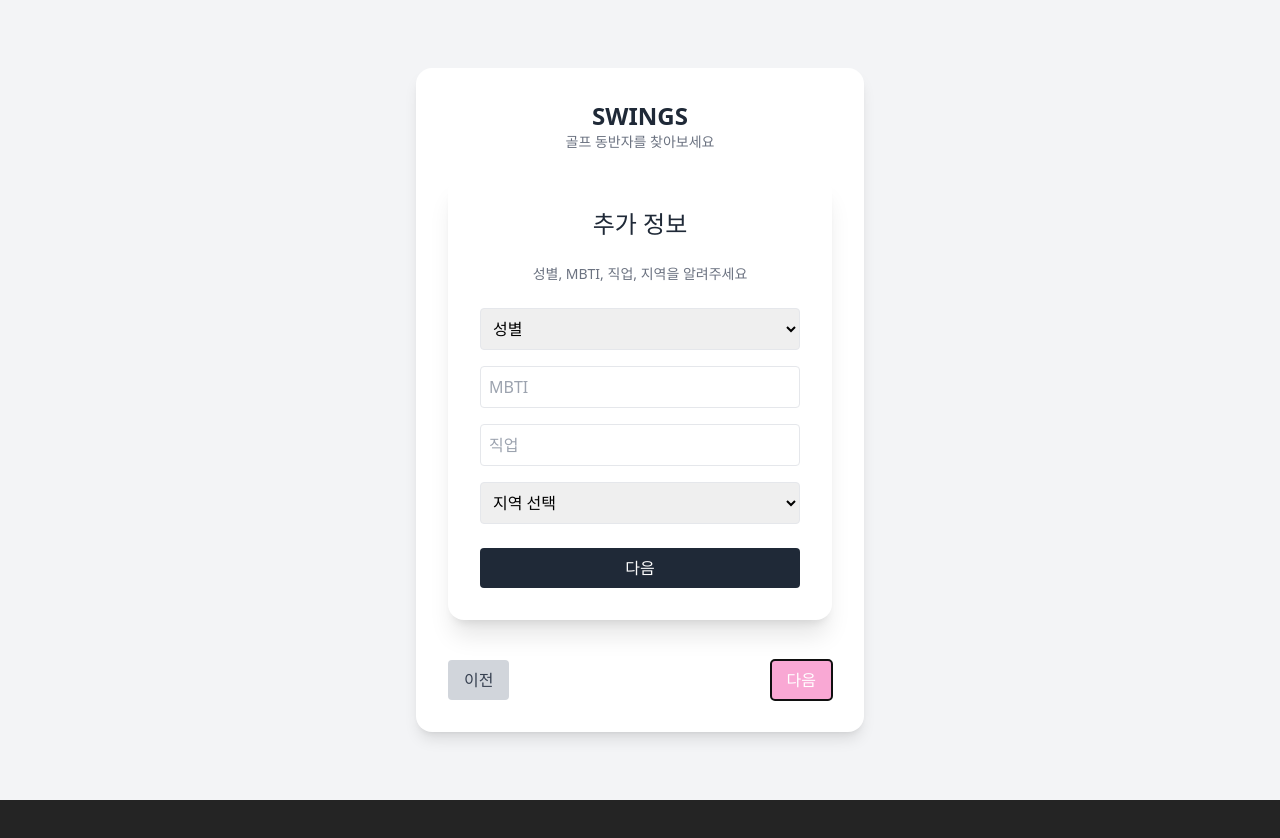
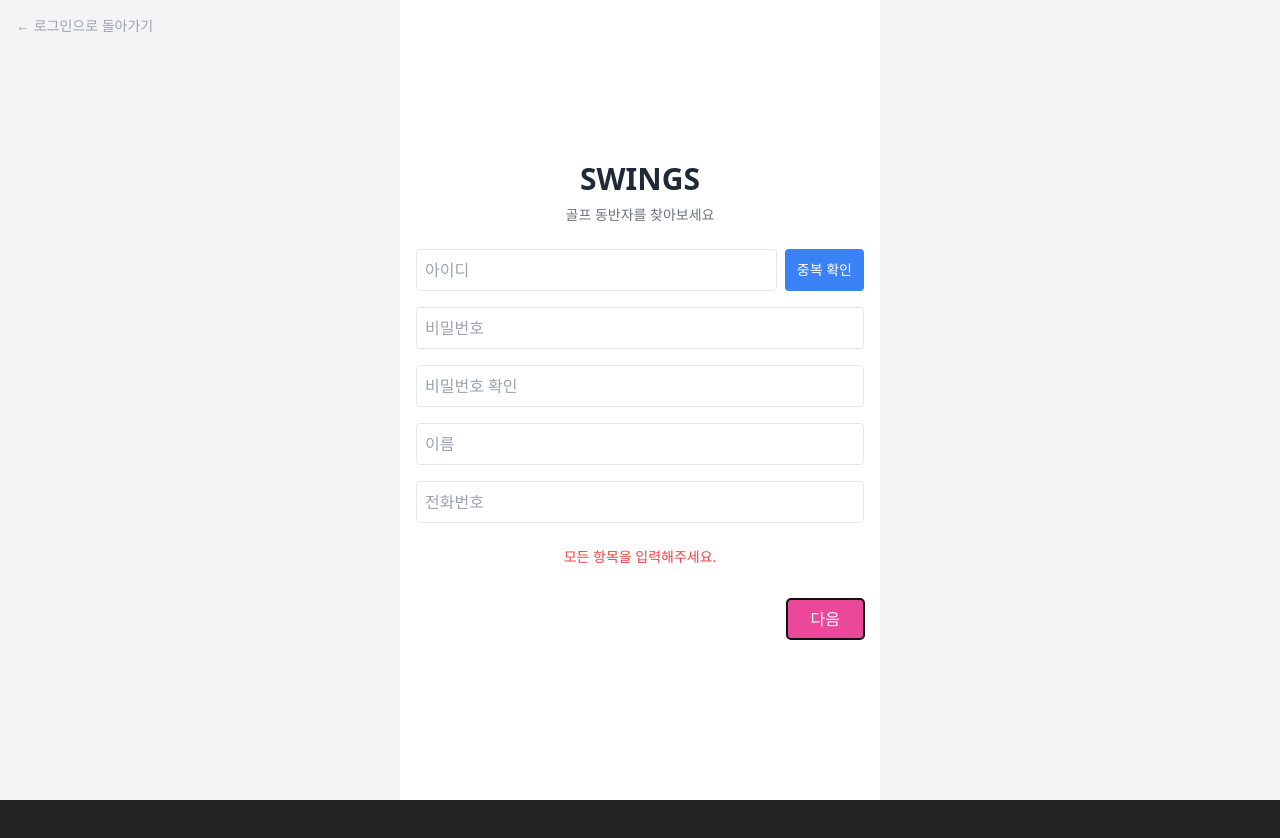
Before and after one commit to SWINGS-SOLOFF/SWINGS-FE, a React (Vite) app: page /swings/signup in a window 1280 px wide. Both pictures are taken after a click on the button "다음". Shown: the top 838 px of the page. Built offline with nearby package versions, Linux system fonts and the light colour scheme.

Commit message:
회원가입 기능 완성 -2

```diff
--- a/src/1_user/components/SignupContainer.jsx
+++ b/src/1_user/components/SignupContainer.jsx
@@ -1,68 +1,114 @@
 import { useState } from "react";
+import { useNavigate } from "react-router-dom";
 import SignupStep1 from "./SignupStep1";
 import SignupStep2 from "./SignupStep2";
 import SignupStep3 from "./SignupStep3";
 import SignupStep4 from "./SignupStep4";
+import { signupUser } from "../api/userApi"; // 🔥 회원가입 API 추가
 
 const steps = [SignupStep1, SignupStep2, SignupStep3, SignupStep4];
 
 export default function SignupContainer() {
   const [step, setStep] = useState(0);
   const [formData, setFormData] = useState({});
-
-  const CurrentStep = steps[step];
-
-  const nextStep = () => setStep((prev) => prev + 1);
-  const prevStep = () => setStep((prev) => prev - 1);
+  const [error, setError] = useState("");
+  const [loading, setLoading] = useState(false);
+  const navigate = useNavigate();
 
   const updateData = (newData) => {
     setFormData((prev) => ({ ...prev, ...newData }));
   };
 
-  const handleSubmit = () => {
-    console.log("최종 데이터:", formData);
-    // 👉 submitForm(formData) API 연동 위치
+  const nextStep = () => {
+    const currentStepFields = Object.keys(formDataPerStep[step]);
+    const hasEmpty = currentStepFields.some(
+      (field) => !formData[field] || formData[field].trim() === ""
+    );
+    if (hasEmpty) {
+      setError("모든 항목을 입력해주세요.");
+      return;
+    }
+
+    setError("");
+    setStep((prev) => prev + 1);
   };
 
+  const prevStep = () => setStep((prev) => prev - 1);
+
+  const handleSubmit = async () => {
+    setError("");
+    setLoading(true);
+    try {
+      const response = await signupUser(formData); // 🔥 API 호출
+      alert("회원가입이 완료되었습니다!");
+      navigate("/swings"); // 로그인 페이지로 이동
+    } catch (e) {
+      setError("회원가입 중 오류가 발생했습니다.");
+    } finally {
+      setLoading(false);
+    }
+  };
+
+  const formDataPerStep = [
+    {
+      username: "",
+      password: "",
+      confirmPassword: "",
+      name: "",
+      phonenumber: "",
+    },
+    { gender: "", mbti: "", job: "", activityRegion: "" },
+    { hobbies: "", religion: "", smoking: "", drinking: "" },
+    { golfSkill: "", introduce: "" },
+  ];
+
+  const CurrentStep = steps[step];
+
   return (
-    <div className="min-h-screen flex items-center justify-center bg-gray-100 px-4">
-      <div className="w-full max-w-md bg-white rounded-2xl shadow-lg p-8 space-y-6">
-        <div className="text-center">
-          <h1 className="text-2xl font-bold text-gray-800">SWINGS</h1>
-          <p className="text-sm text-gray-500">골프 동반자를 찾아보세요</p>
-        </div>
+    <div className="min-h-screen bg-white flex flex-col justify-center items-center px-4">
+      <button
+        className="absolute top-4 left-4 text-sm text-gray-400 hover:text-gray-600"
+        onClick={() => navigate("/swings")}
+      >
+        ← 로그인으로 돌아가기
+      </button>
 
-        <CurrentStep
-          formData={formData}
-          updateData={updateData}
-          nextStep={nextStep}
-          prevStep={prevStep}
-          handleSubmit={handleSubmit}
-        />
+      <h1 className="text-3xl font-bold text-gray-800 mb-2">SWINGS</h1>
+      <p className="text-sm text-gray-500 mb-6">골프 동반자를 찾아보세요</p>
 
-        <div className="flex justify-between pt-4">
-          {step > 0 && (
+      <div className="w-full max-w-md space-y-6">
+        <CurrentStep formData={formData} updateData={updateData} />
+
+        {error && <p className="text-red-500 text-sm text-center">{error}</p>}
+
+        <div className="flex justify-between pt-2">
+          {step > 0 ? (
             <button
               onClick={prevStep}
-              className="px-4 py-2 bg-gray-300 rounded font-medium text-gray-700"
+              className="px-4 py-2 bg-gray-300 text-gray-700 rounded font-semibold"
+              disabled={loading}
             >
               이전
             </button>
+          ) : (
+            <div />
           )}
-          {step < steps.length - 1 && (
+
+          {step < steps.length - 1 ? (
             <button
               onClick={nextStep}
-              className="ml-auto px-4 py-2 bg-pink-300 text-white rounded font-semibold"
+              className="ml-auto px-6 py-2 bg-pink-500 text-white rounded font-semibold"
+              disabled={loading}
             >
               다음
             </button>
-          )}
-          {step === steps.length - 1 && (
+          ) : (
             <button
               onClick={handleSubmit}
-              className="ml-auto px-4 py-2 bg-purple-600 text-white rounded font-semibold"
+              className="ml-auto px-6 py-2 bg-purple-600 text-white rounded font-semibold"
+              disabled={loading}
             >
-              회원가입 완료
+              {loading ? "처리 중..." : "회원가입 완료"}
             </button>
           )}
         </div>
--- a/src/1_user/components/SignupStep1.jsx
+++ b/src/1_user/components/SignupStep1.jsx
@@ -1,111 +1,69 @@
+import { checkUsername } from "../api/userApi";
 import { useState } from "react";
-import { checkUsername } from "../api/userApi";
 
 export default function SignupStep1({ formData, updateData }) {
-  const [usernameMsg, setUsernameMsg] = useState("");
-  const [passwordConfirm, setPasswordConfirm] = useState("");
+  const [usernameCheck, setUsernameCheck] = useState("");
 
-  // 아이디 중복 확인
   const handleUsernameCheck = async () => {
     if (!formData.username) {
-      setUsernameMsg("아이디를 입력해주세요.");
+      setUsernameCheck("아이디를 입력해주세요.");
       return;
     }
-
-    try {
     const exists = await checkUsername(formData.username);
-      if (exists) {
-        setUsernameMsg("이미 존재하는 아이디입니다.");
-      } else {
-        setUsernameMsg("사용 가능한 아이디입니다.");
-      }
-    } catch (err) {
-      setUsernameMsg("아이디 확인 중 오류 발생");
-    }
+    setUsernameCheck(
+      exists ? "이미 사용 중인 아이디입니다." : "사용 가능한 아이디입니다."
+    );
   };
-
-  const passwordMatch =
-    formData.password && passwordConfirm
-      ? formData.password === passwordConfirm
-      : true;
 
   return (
     <div className="space-y-4">
-      <div>
-        <label className="block text-gray-600 mb-1">아이디</label>
       <div className="flex gap-2">
         <input
           type="text"
+          placeholder="아이디"
+          className="flex-1 border p-2 rounded text-black"
           value={formData.username || ""}
-            onChange={(e) => {
-              updateData({ username: e.target.value });
-              setUsernameMsg("");
-            }}
-            className="flex-1 border rounded p-2 text-black"
+          onChange={(e) => updateData({ username: e.target.value })}
         />
         <button
-            type="button"
+          className="px-3 py-2 text-sm bg-blue-500 text-white rounded"
           onClick={handleUsernameCheck}
-            className="px-3 py-2 text-sm  bg bg-blue-500 hover:bg-blue-600 text-white rounded"
         >
-            중복확인
+          중복 확인
         </button>
       </div>
-        {usernameMsg && (
-          <p
-            className={`text-sm mt-1 ${
-              usernameMsg.includes("가능") ? "text-green-500" : "text-red-500"
-            }`}
-          >
-            {usernameMsg}
-          </p>
+      {usernameCheck && (
+        <p className="text-sm text-gray-500 ml-1">{usernameCheck}</p>
       )}
-      </div>
 
-      <div>
-        <label className="block text-gray-600 mb-1">비밀번호</label>
       <input
         type="password"
+        placeholder="비밀번호"
+        className="w-full border p-2 rounded text-black"
         value={formData.password || ""}
         onChange={(e) => updateData({ password: e.target.value })}
-          className="w-full border rounded p-2 text-black"
       />
-      </div>
-
-      <div>
-        <label className="block text-gray-600 mb-1">비밀번호 확인</label>
       <input
         type="password"
-          value={passwordConfirm}
-          onChange={(e) => setPasswordConfirm(e.target.value)}
-          className="w-full border rounded p-2 text-black"
+        placeholder="비밀번호 확인"
+        className="w-full border p-2 rounded text-black"
+        value={formData.confirmPassword || ""}
+        onChange={(e) => updateData({ confirmPassword: e.target.value })}
       />
-        {formData.password && passwordConfirm && !passwordMatch && (
-          <p className="text-sm text-red-500 mt-1">
-            비밀번호가 일치하지 않습니다.
-          </p>
-        )}
-      </div>
-
-      <div>
-        <label className="block text-gray-600 mb-1">이름</label>
       <input
         type="text"
+        placeholder="이름"
+        className="w-full border p-2 rounded text-black"
         value={formData.name || ""}
         onChange={(e) => updateData({ name: e.target.value })}
-          className="w-full border rounded p-2 text-black"
       />
-      </div>
-
-      <div>
-        <label className="block text-gray-600 mb-1">전화번호</label>
       <input
         type="tel"
+        placeholder="전화번호"
+        className="w-full border p-2 rounded text-black"
         value={formData.phonenumber || ""}
         onChange={(e) => updateData({ phonenumber: e.target.value })}
-          className="w-full border rounded p-2 text-black"
       />
-      </div>
     </div>
   );
 }
--- a/src/1_user/components/SignupStep2.jsx
+++ b/src/1_user/components/SignupStep2.jsx
@@ -1,60 +1,38 @@
-import { motion } from "framer-motion";
-
-export default function SignupStep2({ formData, onChange, onNext }) {
-  const handleSelect = (e) => {
-    const { name, value } = e.target;
-    onChange(name, value);
-  };
-
+export default function SignupStep2({ formData, updateData, nextStep }) {
   return (
-    <motion.div
-      initial={{ opacity: 0, y: 30 }}
-      animate={{ opacity: 1, y: 0 }}
-      transition={{ duration: 0.4 }}
-      className="w-full max-w-md bg-white shadow-xl rounded-2xl p-8 space-y-6"
-    >
-      <h2 className="text-2xl font-bold text-center text-gray-800">
-        추가 정보
-      </h2>
-      <p className="text-center text-sm text-gray-500 mb-6">
-        성별, MBTI, 직업, 지역을 알려주세요
-      </p>
-
     <div className="space-y-4">
       <select
-          name="gender"
-          value={formData.gender}
-          onChange={handleSelect}
-          className="w-full p-2 border rounded text-black"
+        value={formData.gender || ""}
+        onChange={(e) => updateData({ gender: e.target.value })}
+        className="w-full border p-2 rounded text-black"
       >
-          <option value="">성별</option>
+        <option value="">성별 선택</option>
         <option value="male">남성</option>
         <option value="female">여성</option>
       </select>
 
       <input
-          name="mbti"
-          value={formData.mbti}
-          onChange={(e) => onChange("mbti", e.target.value)}
+        type="text"
+        value={formData.mbti || ""}
+        onChange={(e) => updateData({ mbti: e.target.value })}
+        className="w-full border p-2 rounded text-black"
         placeholder="MBTI"
-          className="w-full p-2 border rounded text-black"
       />
 
       <input
-          name="job"
-          value={formData.job}
-          onChange={(e) => onChange("job", e.target.value)}
+        type="text"
+        value={formData.job || ""}
+        onChange={(e) => updateData({ job: e.target.value })}
+        className="w-full border p-2 rounded text-black"
         placeholder="직업"
-          className="w-full p-2 border rounded text-black"
       />
 
       <select
-          name="activityRegion"
-          value={formData.activityRegion}
-          onChange={handleSelect}
-          className="w-full p-2 border rounded text-black"
+        value={formData.activityRegion || ""}
+        onChange={(e) => updateData({ activityRegion: e.target.value })}
+        className="w-full border p-2 rounded text-black"
       >
-          <option value="">지역 선택</option>
+        <option value="">거주 지역</option>
         {[
           "SEOUL",
           "BUSAN",
@@ -80,13 +58,5 @@ export default function SignupStep2({ formData, onChange, onNext }) {
         ))}
       </select>
     </div>
-
-      <button
-        onClick={onNext}
-        className="w-full bg-gray-800 text-white py-2 rounded mt-6"
-      >
-        다음
-      </button>
-    </motion.div>
   );
 }
--- a/src/1_user/components/SignupStep3.jsx
+++ b/src/1_user/components/SignupStep3.jsx
@@ -1,39 +1,20 @@
-import { motion } from "framer-motion";
-
-export default function SignupStep3({ formData, onChange, onNext }) {
-  const handleSelect = (e) => {
-    const { name, value } = e.target;
-    onChange(name, value);
-  };
-
+export default function SignupStep3({ formData, updateData }) {
   return (
-    <motion.div
-      initial={{ opacity: 0, y: 30 }}
-      animate={{ opacity: 1, y: 0 }}
-      transition={{ duration: 0.4 }}
-      className="w-full max-w-md bg-white shadow-xl rounded-2xl p-8 space-y-6"
-    >
-      <h2 className="text-2xl font-bold text-center text-gray-800">생활 습관</h2>
-      <p className="text-center text-sm text-gray-500 mb-6">
-        취미, 종교, 흡연 및 음주 여부를 입력해주세요
-      </p>
-
     <div className="space-y-4">
       <input
-          name="hobbies"
-          value={formData.hobbies}
-          onChange={(e) => onChange("hobbies", e.target.value)}
+        type="text"
+        value={formData.hobbies || ""}
+        onChange={(e) => updateData({ hobbies: e.target.value })}
+        className="w-full border p-2 rounded text-black"
         placeholder="취미"
-          className="w-full p-2 border rounded text-black"
       />
 
       <select
-          name="religion"
-          value={formData.religion}
-          onChange={handleSelect}
-          className="w-full p-2 border rounded text-black"
+        value={formData.religion || ""}
+        onChange={(e) => updateData({ religion: e.target.value })}
+        className="w-full border p-2 rounded text-black"
       >
-          <option value="">종교</option>
+        <option value="">종교 선택</option>
         <option value="none">무교</option>
         <option value="christian">기독교</option>
         <option value="catholic">천주교</option>
@@ -42,10 +23,9 @@ export default function SignupStep3({ formData, onChange, onNext }) {
       </select>
 
       <select
-          name="smoking"
-          value={formData.smoking}
-          onChange={handleSelect}
-          className="w-full p-2 border rounded text-black"
+        value={formData.smoking || ""}
+        onChange={(e) => updateData({ smoking: e.target.value })}
+        className="w-full border p-2 rounded text-black"
       >
         <option value="">흡연 여부</option>
         <option value="yes">흡연함</option>
@@ -53,23 +33,14 @@ export default function SignupStep3({ formData, onChange, onNext }) {
       </select>
 
       <select
-          name="drinking"
-          value={formData.drinking}
-          onChange={handleSelect}
-          className="w-full p-2 border rounded text-black"
+        value={formData.drinking || ""}
+        onChange={(e) => updateData({ drinking: e.target.value })}
+        className="w-full border p-2 rounded text-black"
       >
         <option value="">음주 여부</option>
         <option value="yes">음주함</option>
         <option value="no">음주하지 않음</option>
       </select>
     </div>
-
-      <button
-        onClick={onNext}
-        className="w-full bg-gray-800 text-white py-2 rounded mt-6"
-      >
-        다음
-      </button>
-    </motion.div>
   );
 }
```
Also changed, not shown: src/1_user/components/SignupStep4.jsx (+7 -32 lines), src/1_user/components/UpdateForm.jsx (+15 -21 lines), src/1_user/pages/MyPage.jsx (+15 -8 lines). Lines whose indentation alone changed are shown as unchanged.
